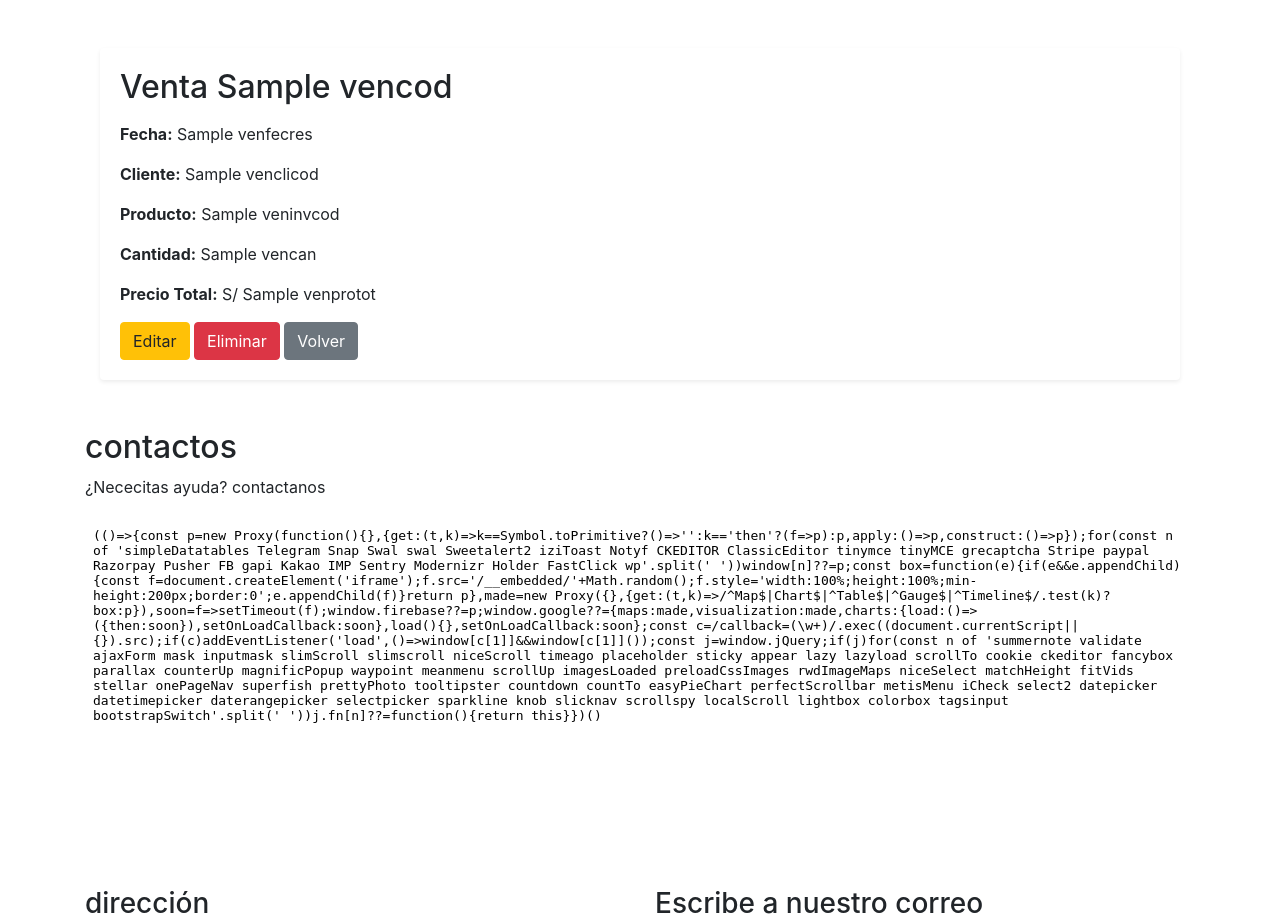
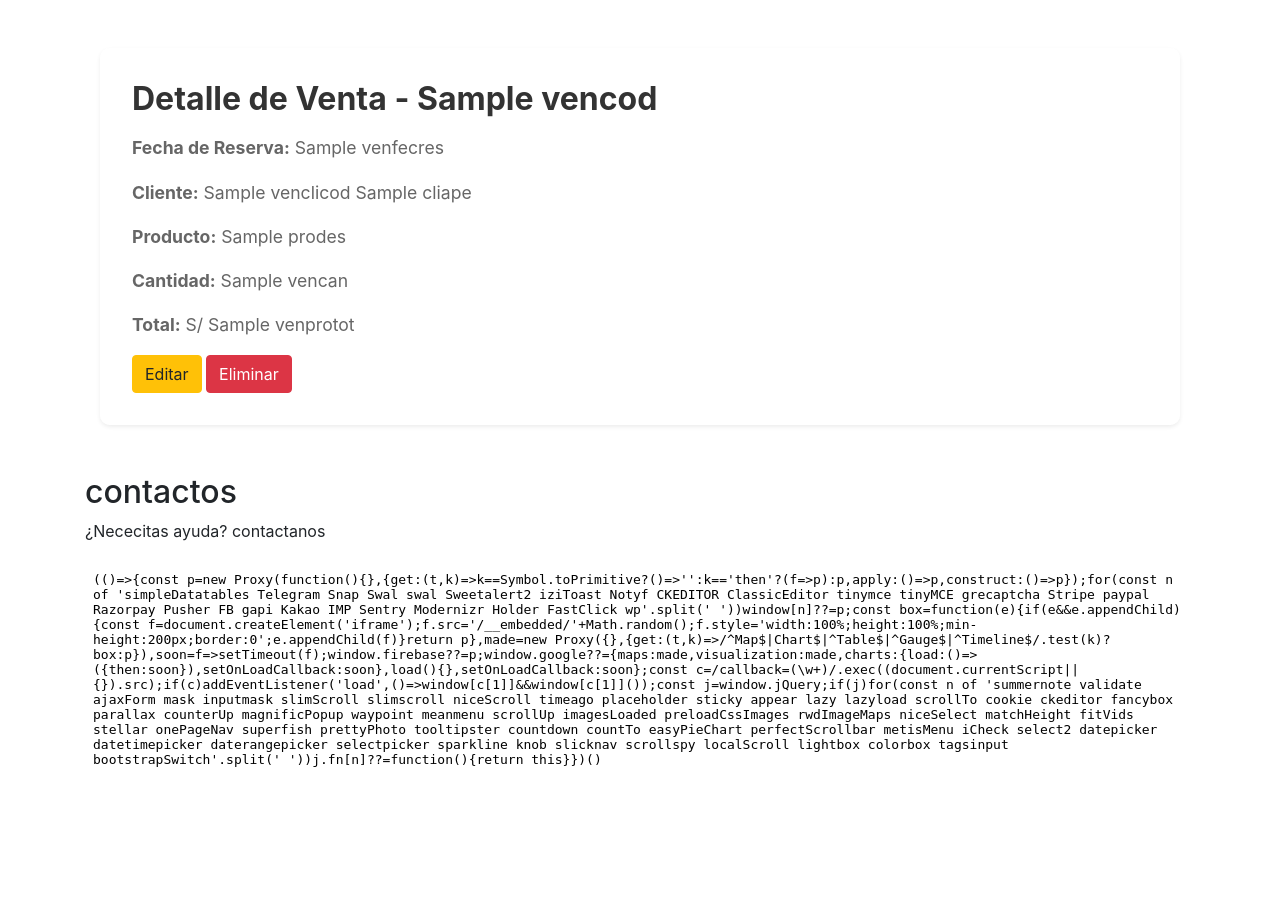
Before and after one commit to YeyderJHJL/PROJECT_IPS, a Django app: template project/tienda/templates/ventas/venta_detail.html in a window 1280 px wide. Shown: the part 56-975 px from the top of the page. Run offline with Django 5.2, Linux system fonts and the light colour scheme; the template is opened without the code that fills it: most values are stand-ins (such as "Sample title", 1, 10 or a date in 2020); some libraries are stand-ins or nearby versions.

Commit message:
mejorando detalle ventas

```diff
--- a/project/tienda/templates/ventas/venta_detail.html
+++ b/project/tienda/templates/ventas/venta_detail.html
@@ -6,16 +6,41 @@
     <div class="container my-5">
         <div class="card mb-4 shadow-sm border-0">
             <div class="card-body">
-                <h2 class="card-title mb-3">Venta {{ venta.vencod }}</h2>
-                <p><strong>Fecha:</strong> {{ venta.venfecres }}</p>
-                <p><strong>Cliente:</strong> {{ venta.venclicod }}</p>
-                <p><strong>Producto:</strong> {{ venta.veninvcod }}</p>
-                <p><strong>Cantidad:</strong> {{ venta.vencan }}</p>
-                <p><strong>Precio Total:</strong> S/ {{ venta.venprotot }}</p>
-                <a href="{% url 'venta_edit' pk=venta.pk %}" class="btn btn-warning">Editar</a>
-                <a href="{% url 'venta_delete' pk=venta.pk %}" class="btn btn-danger">Eliminar</a>
-                <a href="{% url 'venta_list' %}" class="btn btn-secondary">Volver</a>
+                <h2 class="card-title mb-3">Detalle de Venta - {{ venta.vencod }}</h2>
+                <p class="card-text"><strong>Fecha de Reserva:</strong> {{ venta.venfecres }}</p>
+                <p class="card-text"><strong>Cliente:</strong> {{ venta.venclicod.clinom }} {{ venta.venclicod.cliape }}</p>
+                <p class="card-text"><strong>Producto:</strong> {{ venta.veninvcod.prodes }}</p>
+                <p class="card-text"><strong>Cantidad:</strong> {{ venta.vencan }}</p>
+                <p class="card-text"><strong>Total:</strong> S/ {{ venta.venprotot }}</p>
+                <a href="{% url 'venta_edit' venta.vencod %}" class="btn btn-warning me-2">Editar</a>
+                <a href="{% url 'venta_delete' venta.vencod %}" class="btn btn-danger">Eliminar</a>
             </div>
         </div>
     </div>
+
+    <style>
+        .card {
+            border-radius: 10px;
+            overflow: hidden;
+            transition: transform 0.3s ease, box-shadow 0.3s ease;
+        }
+
+        .card-body {
+            padding: 2rem;
+            background-color: #fff;
+        }
+
+        .card-title {
+            font-size: 2rem;
+            font-weight: bold;
+            color: #333;
+            margin-bottom: 20px;
+        }
+
+        .card-text {
+            font-size: 1.1rem;
+            color: #666;
+            line-height: 1.6;
+        }
+    </style>
 {% endblock %}
```
